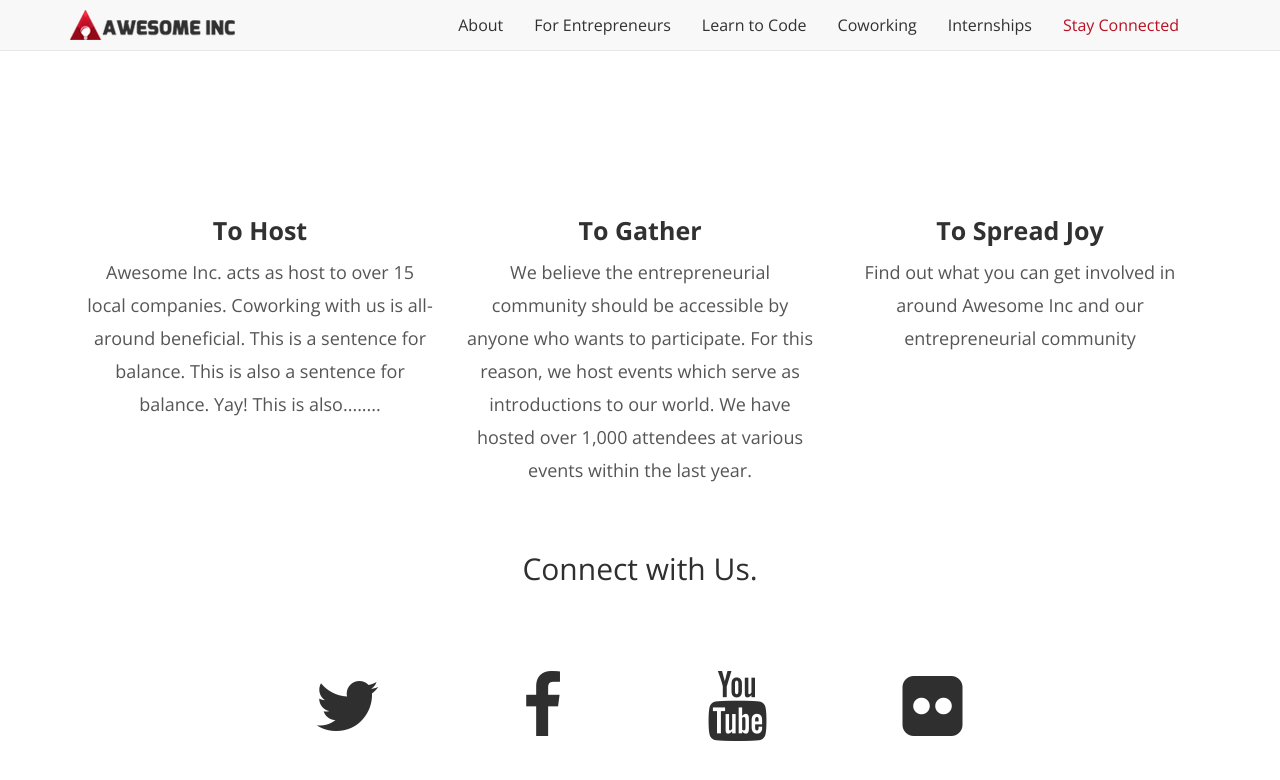
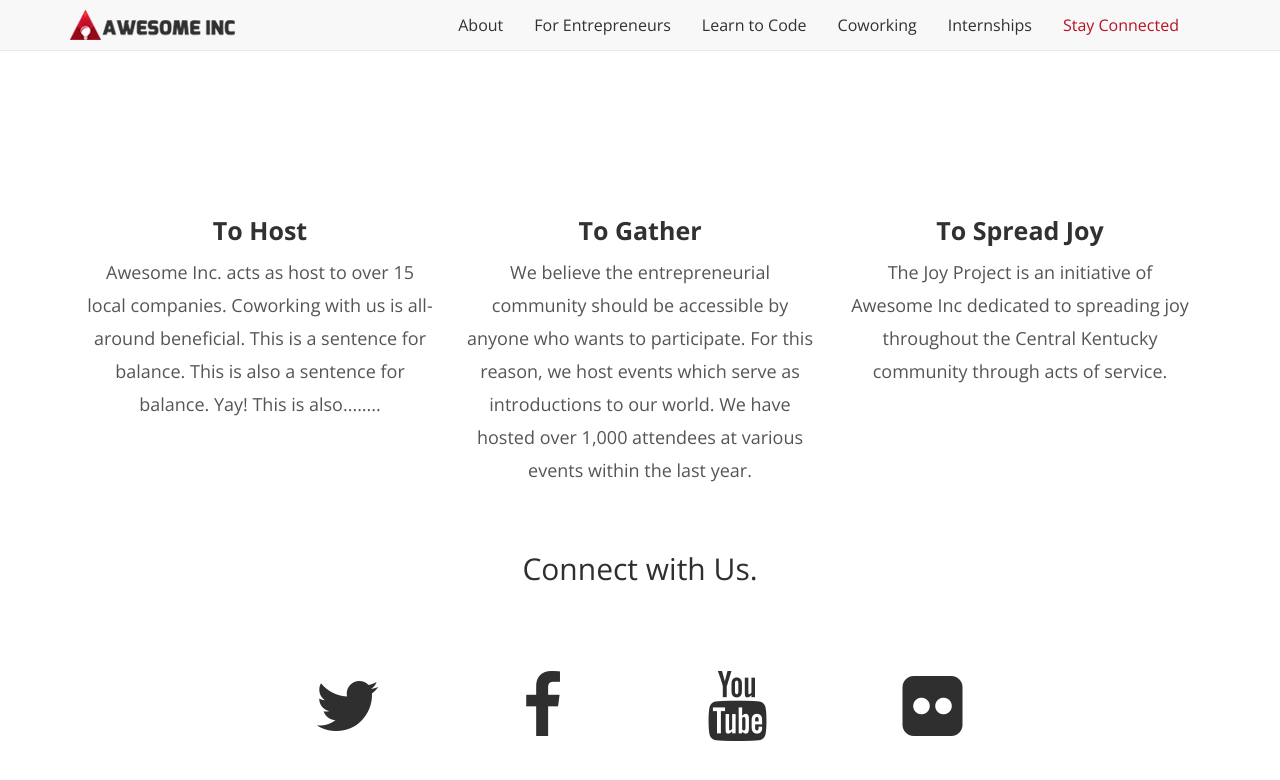
Before and after one commit to bcsmith12/bcsmith12.github.io, a Jekyll site: the page index.html, which Jekyll copies as it is, in a window 1280 px wide and 900 px high, scrolled down 1079 px, cut to the strip 0-817 px from the top of the window. Shown: the top 780 px of the strip. Built offline with Jekyll 4.4.1, drawn with Linux system fonts in a browser that asks for light colours; nearby versions of some CDN libraries; library files that are not in the unit come from our copies; comment, search, counter and statistics services are not loaded.

Commit message:
Update index.html

```diff
--- a/index.html
+++ b/index.html
@@ -283,7 +283,7 @@ src="https://www.facebook.com/tr?id=1180841131949838&ev=PageView&noscript=1"
                         </a>
 
                     <h2> To Spread Joy </h2>
-                    <p>Find out what you can get involved in around Awesome Inc and our entrepreneurial community</p>
+                    <p>The Joy Project is an initiative of Awesome Inc dedicated to spreading joy throughout the Central Kentucky community through acts of service.</p>
 
                 </div>
 				<!-- /col -->
```
Also changed, not shown: other parts of index.html (+1 -1 lines).
